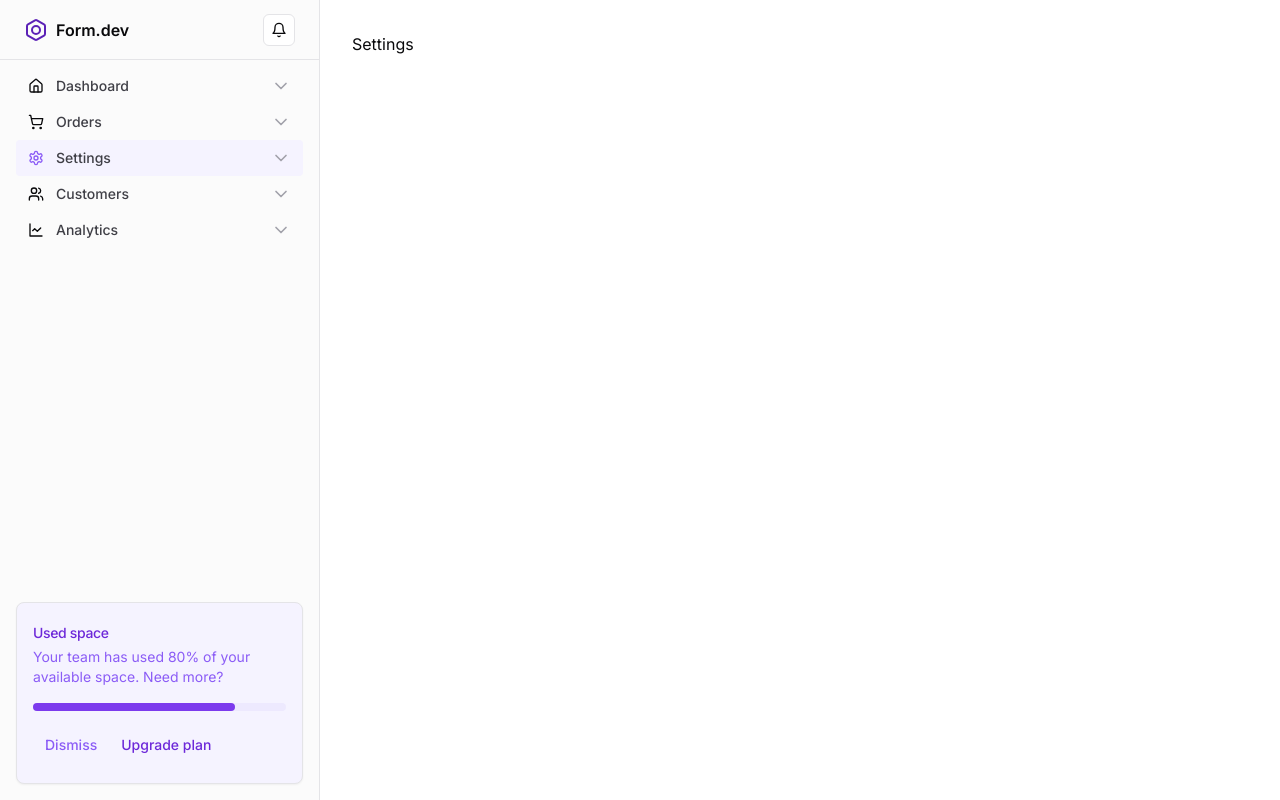
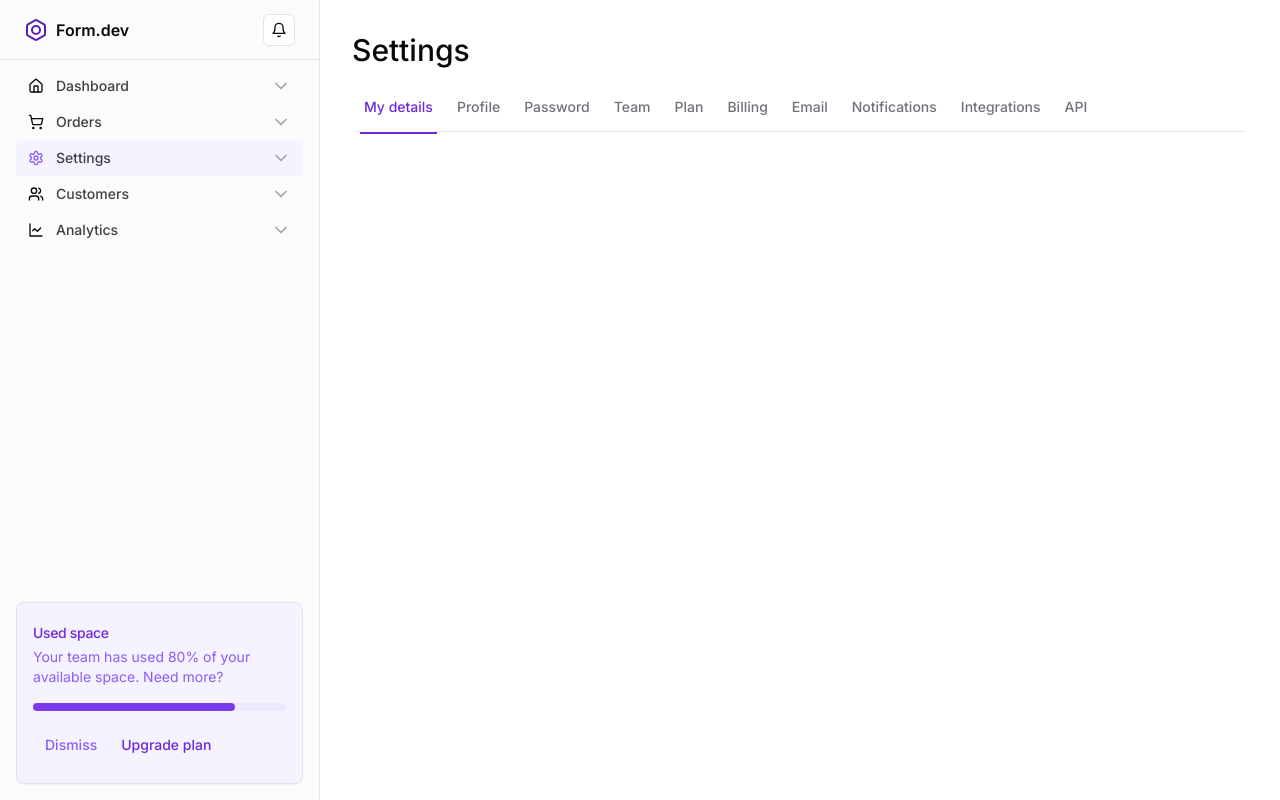
Before and after one commit to JulioCB68/forms, a Next.js app: page / in a window 1280 px wide. Built offline with nearby package versions, Linux system fonts and the light colour scheme.

Commit message:
feat: adding settings tabs

```diff
--- a/package.json
+++ b/package.json
@@ -12,6 +12,7 @@
     "@hookform/resolvers": "^3.6.0",
     "@radix-ui/react-dialog": "^1.0.5",
     "@radix-ui/react-slot": "^1.0.2",
+    "@radix-ui/react-tabs": "^1.0.4",
     "class-variance-authority": "^0.7.0",
     "clsx": "^2.1.1",
     "lucide-react": "^0.395.0",
--- a/src/app/page.tsx
+++ b/src/app/page.tsx
@@ -1,7 +1,11 @@
+import { SettingsTabs } from '@/components/Settings'
+
 export default function Home() {
   return (
-    <div>
-      <h1>Settings</h1>
-    </div>
+    <>
+      <h1 className="to-zinc-900 text-3xl font-medium">Settings</h1>
+
+      <SettingsTabs />
+    </>
   )
 }
--- /dev/null
+++ b/src/components/Settings/index.tsx
@@ -0,0 +1,63 @@
+'use client'
+
+import { useState } from 'react'
+
+import { TabItem } from '@/components/Settings/tab-item'
+import { Tabs, TabsList } from '@/components/ui/tabs'
+
+export function SettingsTabs() {
+  const [currentTab, setCurrentTab] = useState<string>('tab1')
+
+  return (
+    <Tabs
+      className="relative px-1 pb-4 text-sm font-medium text-zinc-500 hover:text-violet-700 data-[state=active]:text-violet-700"
+      value={currentTab}
+      onValueChange={setCurrentTab}
+    >
+      <TabsList className="mt-6 flex w-full items-center justify-start gap-4 rounded-none border-b border-zinc-200 bg-transparent">
+        <TabItem
+          value="tab1"
+          title="My details"
+          isSelected={currentTab === 'tab1'}
+        />
+        <TabItem
+          value="tab2"
+          title="Profile"
+          isSelected={currentTab === 'tab2'}
+        />
+        <TabItem
+          value="tab3"
+          title="Password"
+          isSelected={currentTab === 'tab3'}
+        />
+        <TabItem value="tab4" title="Team" isSelected={currentTab === 'tab4'} />
+        <TabItem value="tab5" title="Plan" isSelected={currentTab === 'tab5'} />
+        <TabItem
+          value="tab6"
+          title="Billing"
+          isSelected={currentTab === 'tab6'}
+        />
+        <TabItem
+          value="tab7"
+          title="Email"
+          isSelected={currentTab === 'tab7'}
+        />
+        <TabItem
+          value="tab8"
+          title="Notifications"
+          isSelected={currentTab === 'tab8'}
+        />
+        <TabItem
+          value="tab9"
+          title="Integrations"
+          isSelected={currentTab === 'tab9'}
+        />
+        <TabItem
+          value="tab10"
+          title="API"
+          isSelected={currentTab === 'tab10'}
+        />
+      </TabsList>
+    </Tabs>
+  )
+}
--- /dev/null
+++ b/src/components/Settings/tab-item.tsx
@@ -0,0 +1,24 @@
+'use client'
+
+import { TabsTrigger } from '@/components/ui/tabs'
+
+export interface TabItemProps {
+  value: string
+  title: string
+  isSelected?: boolean
+}
+
+export function TabItem({ value, title, isSelected = false }: TabItemProps) {
+  return (
+    <TabsTrigger
+      value={value}
+      className="relative bg-transparent px-1 pb-4 text-sm font-medium text-zinc-500 hover:text-violet-700 data-[state=active]:text-violet-700 data-[state=active]:shadow-none"
+    >
+      <span>{title}</span>
+
+      {isSelected && (
+        <div className="absolute -bottom-px left-0 right-0 h-0.5 bg-violet-700 shadow-none" />
+      )}
+    </TabsTrigger>
+  )
+}
--- /dev/null
+++ b/src/components/ui/tabs.tsx
@@ -0,0 +1,55 @@
+"use client"
+
+import * as React from "react"
+import * as TabsPrimitive from "@radix-ui/react-tabs"
+
+import { cn } from "@/lib/utils"
+
+const Tabs = TabsPrimitive.Root
+
+const TabsList = React.forwardRef<
+  React.ElementRef<typeof TabsPrimitive.List>,
+  React.ComponentPropsWithoutRef<typeof TabsPrimitive.List>
+>(({ className, ...props }, ref) => (
+  <TabsPrimitive.List
+    ref={ref}
+    className={cn(
+      "inline-flex h-10 items-center justify-center rounded-md bg-muted p-1 text-muted-foreground",
+      className
+    )}
+    {...props}
+  />
+))
+TabsList.displayName = TabsPrimitive.List.displayName
+
+const TabsTrigger = React.forwardRef<
+  React.ElementRef<typeof TabsPrimitive.Trigger>,
+  React.ComponentPropsWithoutRef<typeof TabsPrimitive.Trigger>
+>(({ className, ...props }, ref) => (
+  <TabsPrimitive.Trigger
+    ref={ref}
+    className={cn(
+      "inline-flex items-center justify-center whitespace-nowrap rounded-sm px-3 py-1.5 text-sm font-medium ring-offset-background transition-all focus-visible:outline-none focus-visible:ring-2 focus-visible:ring-ring focus-visible:ring-offset-2 disabled:pointer-events-none disabled:opacity-50 data-[state=active]:bg-background data-[state=active]:text-foreground data-[state=active]:shadow-sm",
+      className
+    )}
+    {...props}
+  />
+))
+TabsTrigger.displayName = TabsPrimitive.Trigger.displayName
+
+const TabsContent = React.forwardRef<
+  React.ElementRef<typeof TabsPrimitive.Content>,
+  React.ComponentPropsWithoutRef<typeof TabsPrimitive.Content>
+>(({ className, ...props }, ref) => (
+  <TabsPrimitive.Content
+    ref={ref}
+    className={cn(
+      "mt-2 ring-offset-background focus-visible:outline-none focus-visible:ring-2 focus-visible:ring-ring focus-visible:ring-offset-2",
+      className
+    )}
+    {...props}
+  />
+))
+TabsContent.displayName = TabsPrimitive.Content.displayName
+
+export { Tabs, TabsList, TabsTrigger, TabsContent }
```
Also changed, not shown: 1 other file (tests, documents, lock files or other folders).
